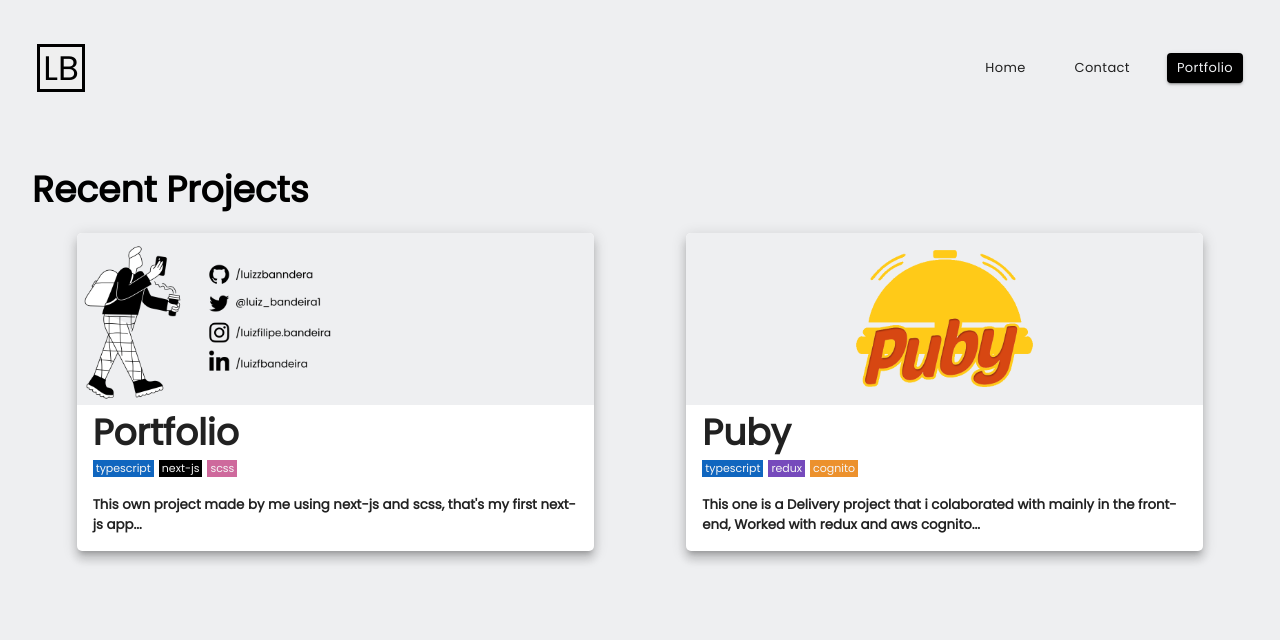
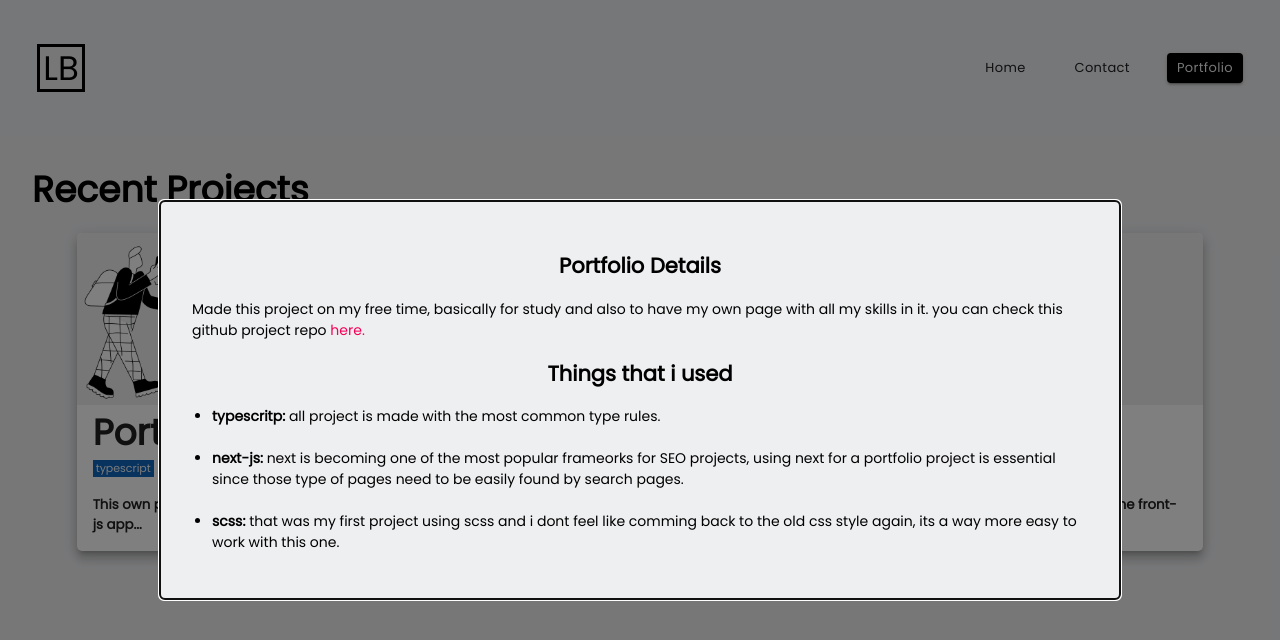
Before and after one commit to LuizzBanndera/next-portfolio, a Next.js app: page /portfolio in a window 1280 px wide. Both pictures are taken after a click on the element 335 px from the left and 391 px from the top of the page. Shown: the top 640 px of the page. Built offline with nearby package versions, Linux system fonts and the light colour scheme.

Commit message:
added portfolio details modal

```diff
--- a/next.config.js
+++ b/next.config.js
@@ -1,3 +1,3 @@
 module.exports = {
-  reactStrictMode: true,
+  reactStrictMode: false,
 }
--- /dev/null
+++ b/src/context/state.tsx
@@ -0,0 +1,21 @@
+import { createContext, useContext, useState } from 'react'
+
+const modal = { isOpen: false, handleOpen: (isOpen: boolean) => {} }
+
+const AppContext = createContext({ modal })
+
+export function AppWrapper({ children }: any) {
+  const [isOpen, setIsOpen] = useState(false)
+
+  const handleOpen = (isOpen: boolean) => setIsOpen(isOpen)
+
+  const modal = { isOpen, handleOpen }
+
+  let ctx = { modal }
+
+  return <AppContext.Provider value={ctx}>{children}</AppContext.Provider>
+}
+
+export function useAppContext() {
+  return useContext(AppContext)
+}
--- a/src/pages/_app.tsx
+++ b/src/pages/_app.tsx
@@ -1,8 +1,13 @@
 import '../styles/globals.css'
 import type { AppProps } from 'next/app'
 import 'animate.css'
+import { AppWrapper } from '../context/state'
 
 function MyApp({ Component, pageProps }: AppProps) {
-  return <Component {...pageProps} />
+  return (
+    <AppWrapper>
+      <Component {...pageProps} />
+    </AppWrapper>
+  )
 }
 export default MyApp
--- a/src/pages/components/card/index.tsx
+++ b/src/pages/components/card/index.tsx
@@ -8,12 +8,13 @@ type TCard = {
   tags: JSX.Element
   image: StaticImageData
   description: string
+  onClick?: any
 }
 
 export default function Cards(props: TCard) {
   return (
     <motion.div whileHover={{ scale: 1.03 }} whileTap={{ scale: 0.999 }}>
-      <Card raised className={Styles.Container}>
+      <Card raised className={Styles.Container} onClick={props.onClick}>
         <CardMedia className={Styles.Picture}>
           <Image
             src={props.image}
--- /dev/null
+++ b/src/pages/components/modal/index.tsx
@@ -0,0 +1,30 @@
+import Styles from './modal.module.scss'
+import Modal from '@material-ui/core/Modal'
+import Fade from '@material-ui/core/Fade'
+import Backdrop from '@material-ui/core/Backdrop'
+import { useAppContext } from '@ctx/state'
+
+type TProps = {
+  children: JSX.Element
+}
+
+export default function Component(props: TProps) {
+  const ctx = useAppContext()
+
+  return (
+    <>
+      <Modal
+        open={ctx.modal.isOpen}
+        closeAfterTransition
+        onClose={() => ctx.modal.handleOpen(false)}
+        BackdropComponent={Backdrop}
+        BackdropProps={{ timeout: 500 }}
+        className={Styles.content}
+      >
+        <Fade in={ctx.modal.isOpen}>
+          <div className={Styles.paper}>{props.children}</div>
+        </Fade>
+      </Modal>
+    </>
+  )
+}
--- /dev/null
+++ b/src/pages/components/modal/modal.module.scss
@@ -0,0 +1,33 @@
+.content {
+  display: flex;
+  align-items: center;
+  justify-content: center;
+}
+
+.paper {
+  overflow: auto;
+  background-color: var(--white);
+  border-radius: 5px;
+  padding: 2rem;
+  color: var(--black);
+  max-width: 60rem;
+  border-style: hidden;
+  font-size: 14px;
+  max-height: 80%;
+
+  ul {
+    padding-left: 20px;
+  }
+
+  h2 {
+    text-align: center;
+  }
+
+  a {
+    color: var(--pink);
+  }
+
+  @media (max-width: 860px) {
+    max-width: 90%;
+  }
+}
--- a/src/pages/portfolio/index.tsx
+++ b/src/pages/portfolio/index.tsx
@@ -1,15 +1,19 @@
+import { useEffect } from 'react'
 import Styles from './portfolio.module.scss'
 import Card from '../components/card'
 import Header from '../components/header'
 import Tags from '../components/tags'
 import Portfolio from 'public/images/portfolio.png'
 import Puby from 'public/images/puby.png'
-import { motion } from 'framer-motion'
+import Modal from '../components/modal'
+import { useAppContext } from '@ctx/state'
 
 export default function Contact() {
-  const variants = {
-    hidden: { opacity: 0 },
-    visible: { opacity: 1 },
+  const ctx = useAppContext()
+
+  const handleModal = () => {
+    ctx.modal.handleOpen(true)
+    console.log(ctx.modal.isOpen)
   }
 
   return (
@@ -23,6 +27,7 @@ export default function Contact() {
               <Card
                 title="Portfolio"
                 image={Portfolio}
+                onClick={() => handleModal()}
                 description={`This own project made by me using next-js and scss, that's my first next-js app...`}
                 tags={
                   <>
@@ -44,11 +49,46 @@ export default function Contact() {
                   </>
                 }
               />
+              <Modal>
+                <>
+                  <h2>Portfolio Details</h2>
+                  <div>
+                    Made this project on my free time, basically for study and
+                    also to have my own page with all my skills in it. you can
+                    check this github project repo{' '}
+                    <a href="https://github.com/LuizzBanndera/next-portfolio">
+                      here.
+                    </a>
+                  </div>
+                  <h2>Things that i used</h2>
+                  <ul>
+                    <li>
+                      <strong>typescritp: </strong>
+                      all project is made with the most common type rules.
+                    </li>
+                    <br />
+                    <li>
+                      <strong>next-js: </strong>
+                      next is becoming one of the most popular frameorks for SEO
+                      projects, using next for a portfolio project is essential
+                      since those type of pages need to be easily found by
+                      search pages.
+                    </li>
+                    <br />
+                    <li>
+                      <strong>scss: </strong>
+                      that was my first project using scss and i dont feel like
+                      comming back to the old css style again, its a way more
+                      easy to work with this one.
+                    </li>
+                  </ul>
+                </>
+              </Modal>
               <Card
                 title="Puby"
                 image={Puby}
                 description={`This one is a Delivery project that i colaborated with mainly in the front-end,
-             Worked with redux and aws cognito...`}
+                Worked with redux and aws cognito...`}
                 tags={
                   <>
                     <Tags
@@ -76,3 +116,6 @@ export default function Contact() {
     </>
   )
 }
+function usestae(): [any, any] {
+  throw new Error('Function not implemented.')
+}
--- a/src/styles/globals.css
+++ b/src/styles/globals.css
@@ -25,12 +25,7 @@ h1 {
 :root {
   --white: #eeeff1;
   --black: #000000;
-
-  --xsmall: 574px;
-  --small: (860px);
-  --medium: (max-width: 1366px);
-  --large: (max-width: 1536px);
-  --xlarge: (max-width: 1920px);
+  --pink: #f50057;
 }
 
 @media (max-width: 1080p) {
```
Also changed, not shown: tsconfig.json (+9 -2 lines).
